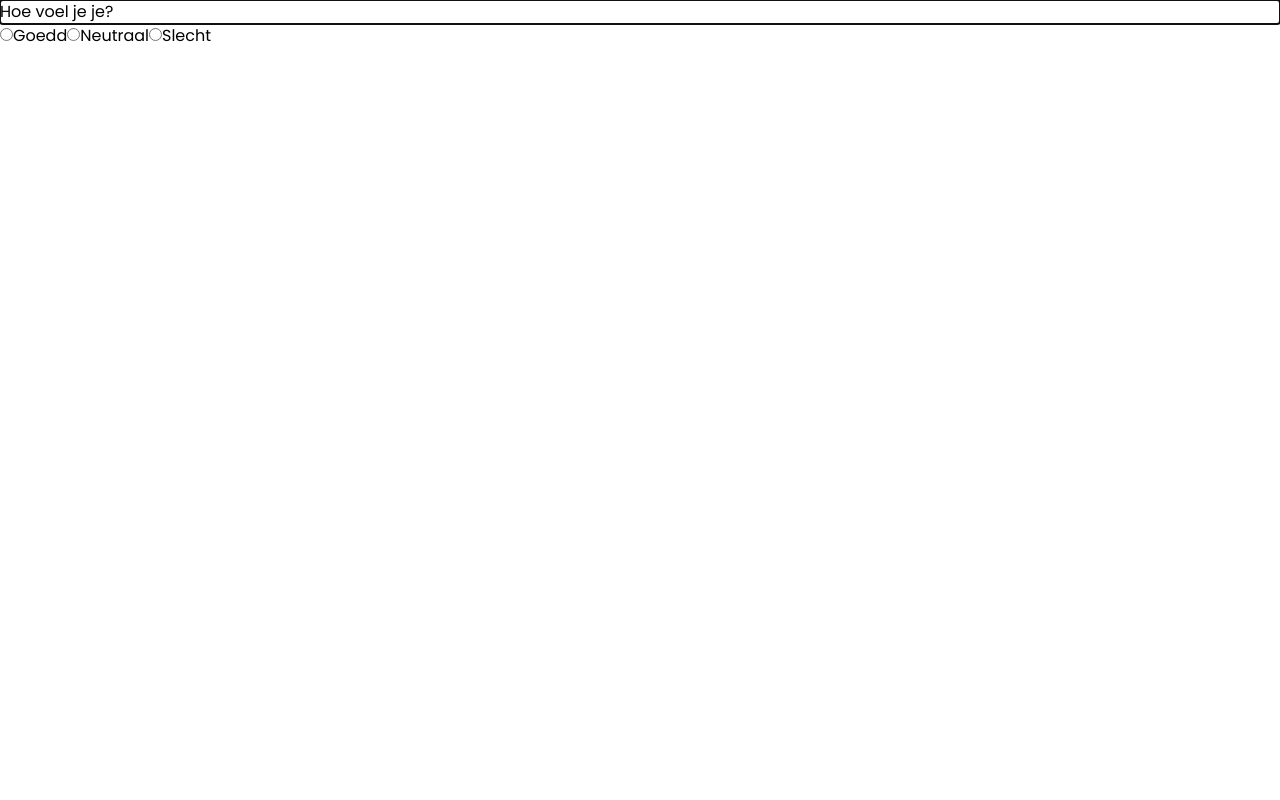
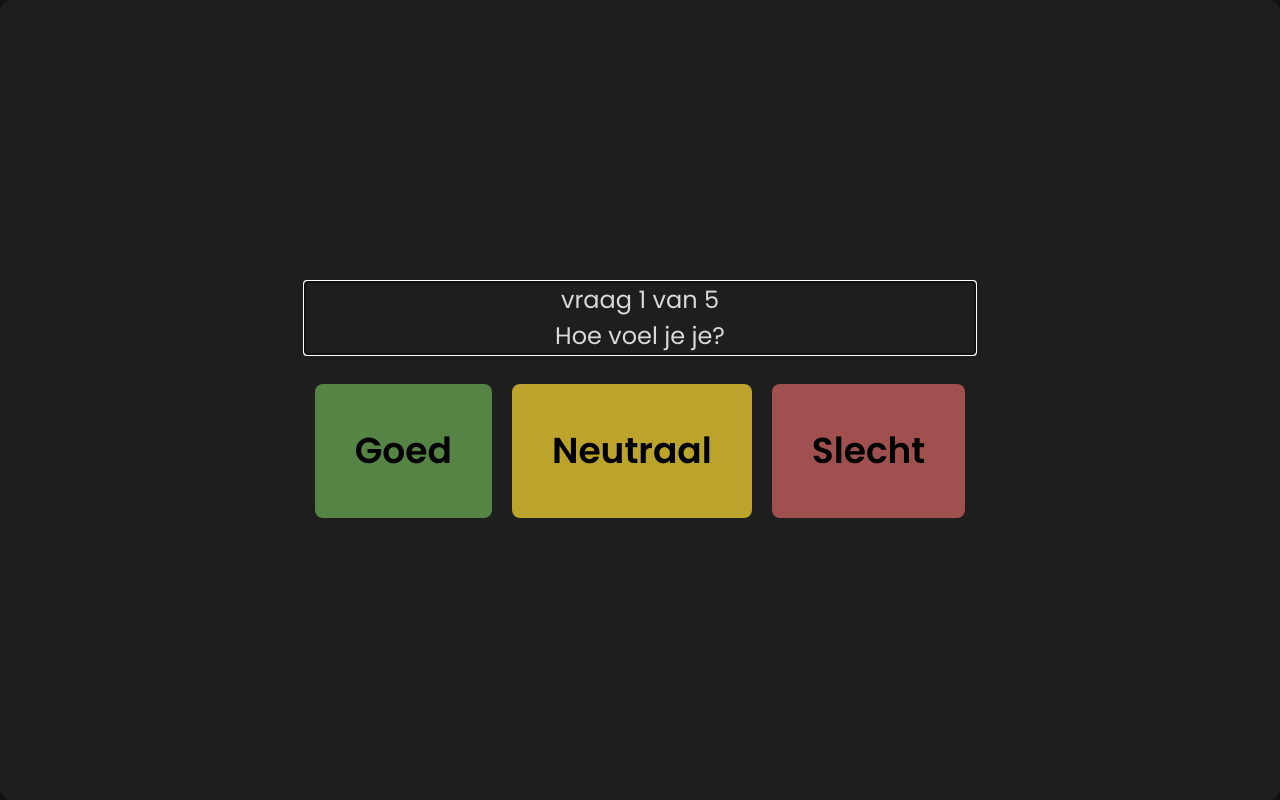
Before and after one commit to pepijnweijers/Affect-Us, a Next.js app: page / in a window 1280 px wide. Built offline with nearby package versions, Linux system fonts and the light colour scheme.

Commit message:
Css from figma
css van figma groot en deels overgenomen.

```diff
--- a/src/app/CSS/styles.css
+++ b/src/app/CSS/styles.css
@@ -1,55 +1,108 @@
-/* Centraal container */
+/* CSS/styles.css */
+
+body {
+    margin: 0;
+    background: #141414;
+    font-family: 'Inter', sans-serif;
+    display: flex;
+    justify-content: center;
+    align-items: center;
+    height: 100vh; /* Volledige hoogte van het venster */
+    overflow: hidden; /* Voorkomt scrollen */
+}
+
 .container {
+    width: 100vw; /* Volledige breedte van het venster */
+    height: 100vh; /* Volledige hoogte van het venster */
+    background: #1e1e1e; /* Donkere achtergrond voor de container */
+    border-radius: 12px;
+    box-shadow: 0 4px 20px rgba(0, 0, 0, 0.5);
+    padding: 20px;
     display: flex;
     flex-direction: column;
-    justify-content: center;
+    justify-content: center; /* Centraal uitlijnen in de container */
     align-items: center;
-    height: 100vh;
-    background-color: #f0f0f0;
-    padding: 20px;
-}
-
-/* Vraag styling */
-.question-container {
-    text-align: center;
-    margin-bottom: 20px;
+    position: relative; /* Voor absolute positionering van de cirkel */
 }
 
 .question {
-    font-size: 24px;
-    font-weight: bold;
-    margin-bottom: 30px;
-    color: #333;
+    text-align: center;
+    margin-bottom: 30px; /* Ruimte onder de vraag */
 }
 
-/* Antwoorden styling */
+.question h2 {
+    font-size: 48px; /* Grotere lettergrootte */
+    margin: 10px 0;
+    font-weight: 700;
+}
+
 .answers {
     display: flex;
-    flex-direction: column;
-    gap: 20px;
+    justify-content: space-between; /* Spreidt de antwoorden uit over de breedte */
+    width: 100%; /* Volledige breedte voor antwoorden */
+    margin-top: 20px; /* Ruimte boven de antwoorden */
 }
 
-/* Label styling voor knoppen */
-.answer-label {
-    background-color: #007BFF;
-    color: white;
-    padding: 15px 30px;
+.answer-card {
+    flex: 1; /* Maakt de kaarten even breed */
+    margin: 0 10px; /* Ruimte tussen de kaarten */
+    padding: 40px; /* Binnenruimte van de kaarten */
     border-radius: 8px;
-    font-size: 18px;
-    cursor: pointer;
     text-align: center;
-    transition: background-color 0.3s ease;
+    font-size: 36px; /* Grotere lettergrootte voor antwoorden */
+    font-weight: 600;
+    cursor: pointer; /* Cursor verandert bij hover */
+    transition: background 0.3s; /* Aangename overgang bij hover */
+}
+.question {
+    font-size: 24px; /* Grotere subtekst */
+    color: #D9D9D9; /* Lichtere kleur voor de subtekst */
 }
 
-.answer-label:hover {
-    background-color: #0056b3;
+.number {
+    font-size: 24px;
+    color: #D9D9D9;
 }
 
-.answer-label:focus {
-    outline: 2px solid #0056b3;
+.answer-card:hover {
+    filter: brightness(1.1); /* Verheldert de achtergrond bij hover */
 }
 
-/* Radio input verbergen */
-.radio-input {
-    display: none;
+.antwoord1 {
+    background-color: rgba(109, 176, 85, 0.7); /* Groen voor Goed */
 }
+
+.antwoord2 {
+    background-color: rgba(255, 221, 51, 0.7); /* Geel voor Neutraal */
+}
+
+.antwoord3 {
+    background-color: rgba(217, 102, 102, 0.7); /* Rood voor Slecht */
+}
+
+/* Cirkel styling */
+.circle {
+    width: 120px;
+    height: 120px;
+    background: white;
+    border-radius: 50%;
+    position: absolute; /* Absolute positie in container */
+    left: 20px; /* Plaats de cirkel links boven */
+    top: 20px;
+    display: flex;
+    justify-content: center;
+    align-items: center;
+}
+
+.inner-circle {
+    width: 98px;
+    height: 95px;
+    position: relative; /* Voor lijnen binnen de cirkel */
+    background: transparent; /* Geen achtergrond voor inner circle */
+}
+
+.inner-circle div {
+    background: #141414; /* Donkere achtergrond voor de lijnen */
+    border-radius: 9999px;
+    position: absolute;
+}
--- a/src/app/page.js
+++ b/src/app/page.js
@@ -1,6 +1,6 @@
-'use client'
+'use client';
 
-import './css/styles.css';  // Correct pad naar je CSS-map
+import './CSS/styles.css';
 import { useEffect, useState } from "react";
 
 export default function Home() {
@@ -8,21 +8,23 @@ export default function Home() {
 
     const questions = [
         {
+            number: "vraag 1 van 5",
             question: "Hoe voel je je?",
             type: "singleChoice",
             answers: [
-                "Goedd",
-                "Neutraal",
-                "Slecht"
+                { text: "Goed", className: "antwoord1" },
+                { text: "Neutraal", className: "antwoord2" },
+                { text: "Slecht", className: "antwoord3" }
             ]
         },
         {
+            number: "vraag 2 van 5",
             question: "Wat ga je vandaag doen?",
             type: "singleChoice",
             answers: [
-                "School",
-                "Sporten",
-                "Lezen"
+                { text: "School", className: "antwoord1" },
+                { text: "Sporten", className: "antwoord2" },
+                { text: "Lezen", className: "antwoord3" }
             ]
         }
     ];
@@ -46,29 +48,26 @@ export default function Home() {
     }, [step]);
 
     return (
-        <div>
+        <div className="container">
             {questions.map((question, index) => (
                 step === index && (
-                    <div key={index}>
-                        <h2 id={`question-${index}`} tabIndex={0}>{question.question}</h2>
+                    <div key={index} className="question-container">
+                        <h2 id={`question-${index}`} tabIndex={0} className="question">
+                            <p> {question.number} </p>
+                            {question.question}</h2>
+                        <div className="answers">
                             {question.answers.map((answer, answerIndex) => (
-                            <label
+                                <div
                                     key={answerIndex}
-                                htmlFor={`answer-${index}-${answerIndex}`}
+                                    className={`answer-card ${answer.className}`} // Wijziging hier: Gebruik de className
                                     tabIndex={0}
                                     onKeyDown={(e) => handleKeyDown(e, `answer-${index}-${answerIndex}`)}
+                                    onClick={() => updateStep()} // Bij klikken op de antwoordkaart
                                 >
-                                <input
-                                    type="radio"
-                                    id={`answer-${index}-${answerIndex}`}
-                                    name={question.question}
-                                    value={answer}
-                                    onClick={() => updateStep()}
-                                    tabIndex={-1}
-                                />
-                                {answer}
-                            </label>
+                                    {answer.text} {/* Toont de tekst van het antwoord */}
+                                </div>
                             ))}
+                        </div>
                     </div>
                 )
             ))}
```
Also changed, not shown: src/app/globals.css (line endings or trailing spaces). Lines whose indentation alone changed are shown as unchanged.
